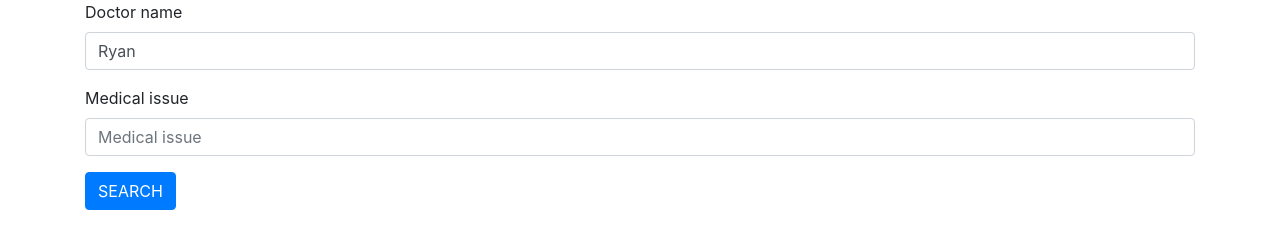
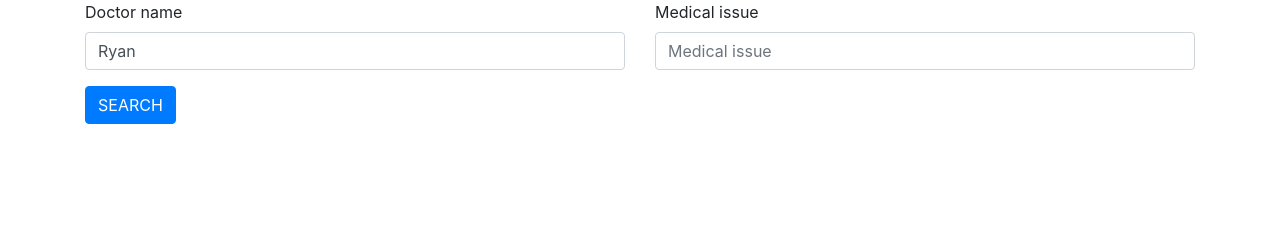
Before and after one commit to ryanardo/better-doctor, a website built with webpack: page app/html/index.html in a window 1280 px wide. Built offline with nearby package versions, Linux system fonts and the light colour scheme; some packages are replaced by stand-ins of ours; no server answers.

Commit message:
Form Layout
Update the index.html form layout.

```diff
--- a/app/html/index.html
+++ b/app/html/index.html
@@ -12,14 +12,20 @@
 
       <form id="better-doctor-query" action="index.html" method="get">
 
+        <div class="row">
+          <div class="col">
             <div class="form-group" id="doctor-name-input">
               <label for="doctor-name">Doctor name</label>
               <input type="text" class="form-control" id="doctor-name" aria-describedby="doctorName" placeholder="Doctor name" value="Ryan">
             </div>
+          </div>
 
+          <div class="col">
             <div class="form-group" id="medical-issue-input">
               <label for="medical-issue">Medical issue</label>
               <input type="text" class="form-control" id="medical-issue" aria-describedby="medicalIssue" placeholder="Medical issue">
+            </div>
+          </div>
         </div>
 
         <button type="submit" name="button" class="btn btn-primary">SEARCH</button>
```
Lines whose indentation alone changed are shown as unchanged.
